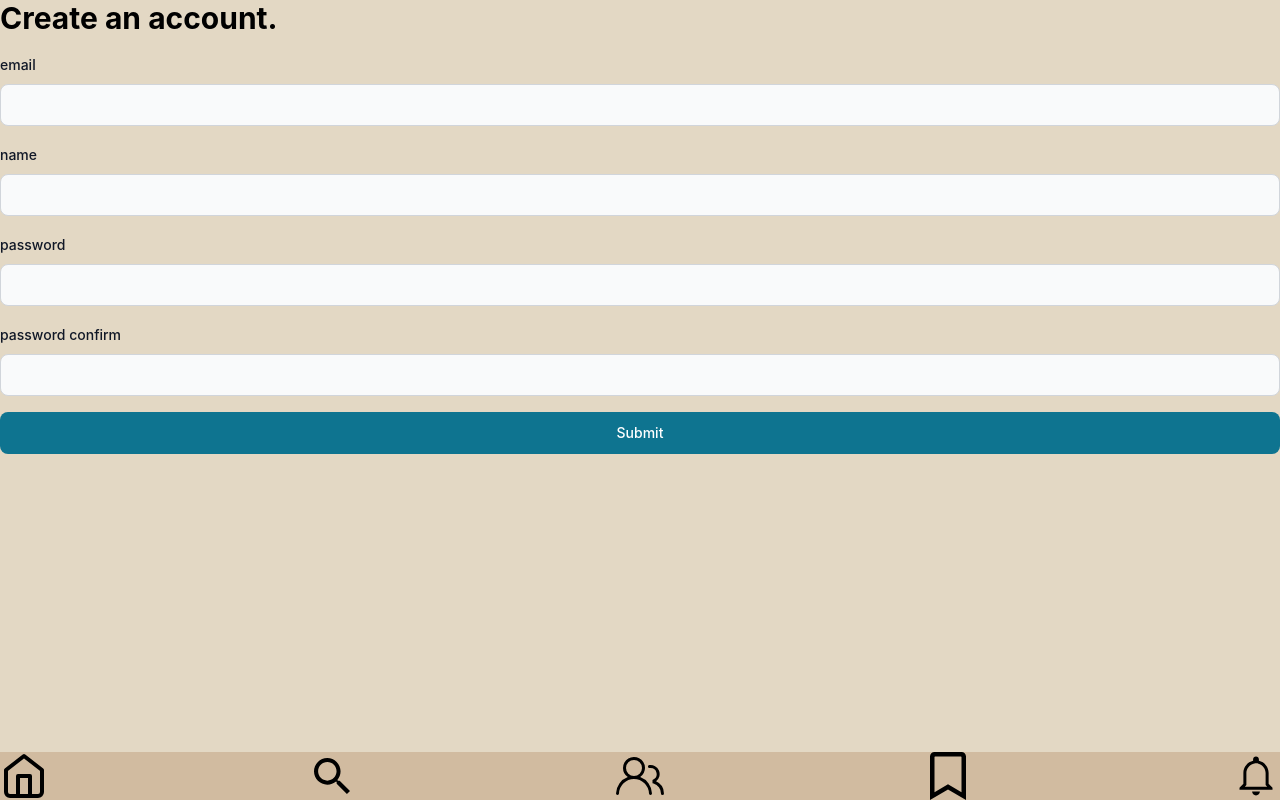
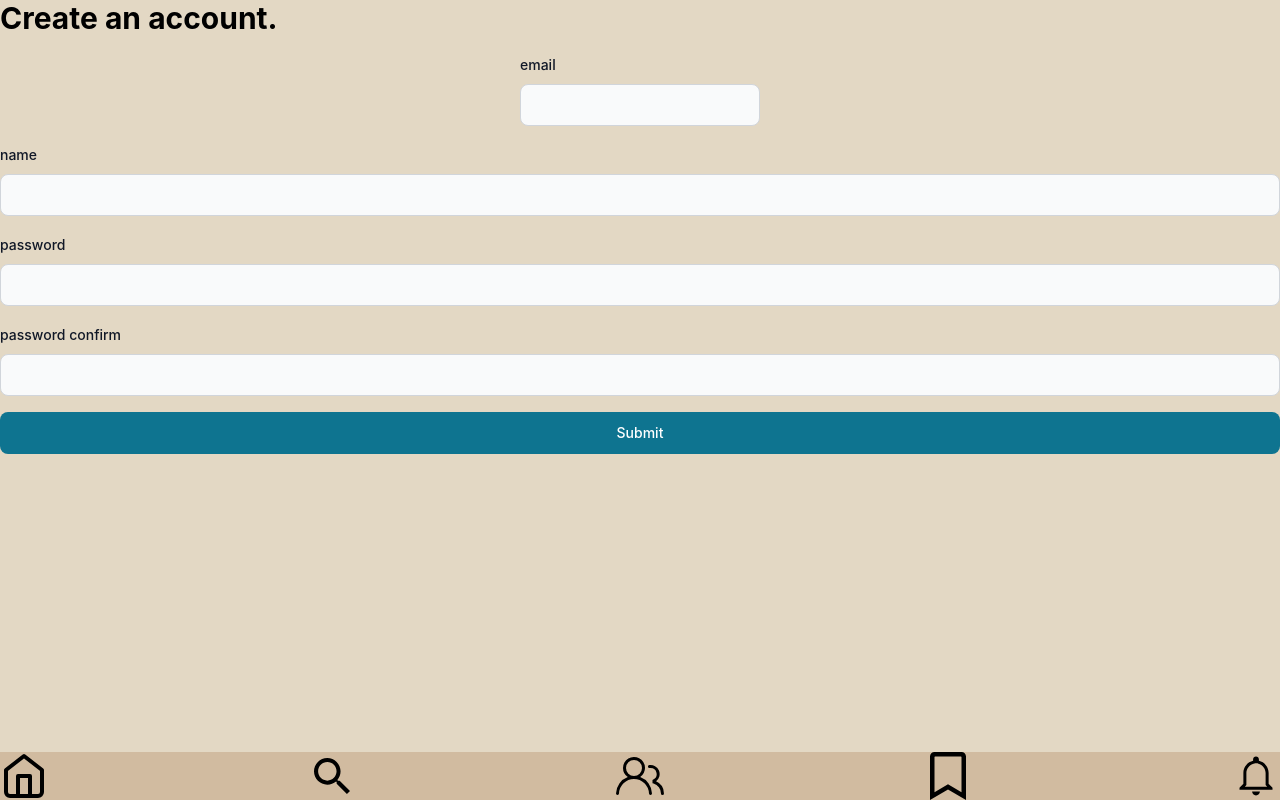
Before and after one commit to cohort-web-47/Capstone, a Next.js app in the folder frontend/: page /sign-up in a window 1280 px wide. Built offline with nearby package versions, Linux system fonts and the light colour scheme.

Commit message:
margins and sizing updates

```diff
--- a/frontend/src/app/sign-up/SignUpForm.tsx
+++ b/frontend/src/app/sign-up/SignUpForm.tsx
@@ -54,10 +54,10 @@ export function SignUpForm() {
     return (
         <>
             {/*call React hooks forms handle submit and pass it our function for form submission*/}
-            <form onSubmit={handleSubmit(onSubmit)} className="flex min-h-auto gap-4 min-w-full flex-col grow">
+            <form onSubmit={handleSubmit(onSubmit)} className="flex mx auto min-h-auto gap-4 min-w-full flex-col grow">
                 <h1 className="text-3xl font-bold">Create an account.</h1>
-                <div>
-                    <div className="mb-2 block">
+                <div className="mx-auto">
+                    <div className=" mb-2 block">
                         <Label htmlFor="email1" value="email"/>
                     </div>
                     {/*tie the individual input field to a field in the default values*/}
```
